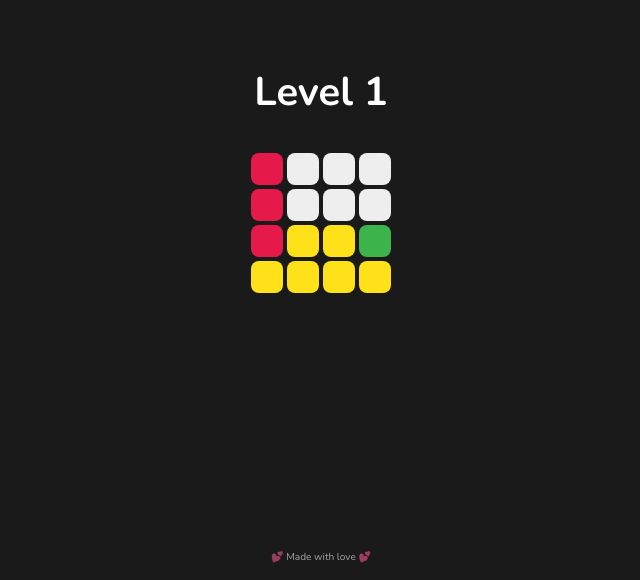
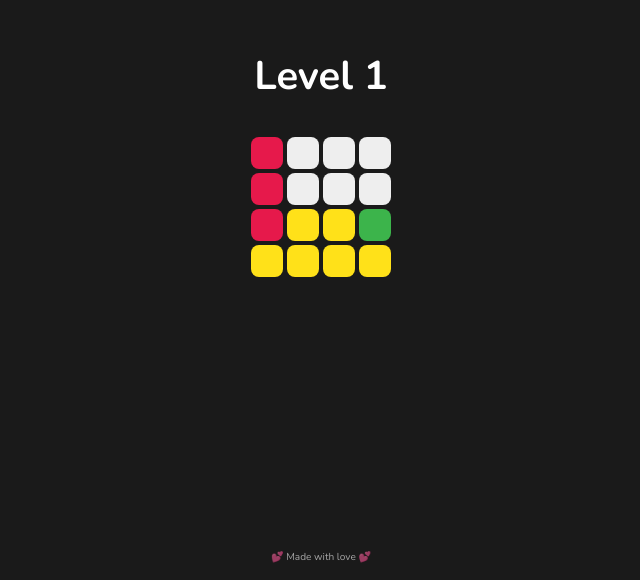
Before and after one commit to vysocina/crowns, a website with bundled scripts: page public/index.html in a window 1280 px wide. Shown: the part 220-800 px from the top of the page, without its empty margins (319-959 px from the left). Built offline with nearby package versions, Linux system fonts and the light colour scheme.

Commit message:
aligned level and board to center

```diff
--- a/public/style.css
+++ b/public/style.css
@@ -70,7 +70,7 @@ html, body {
 }
 
 .level h1 {
-    margin: 32px 0;
+    margin: 0 0 32px 0;
 }
 
 .board {
```
